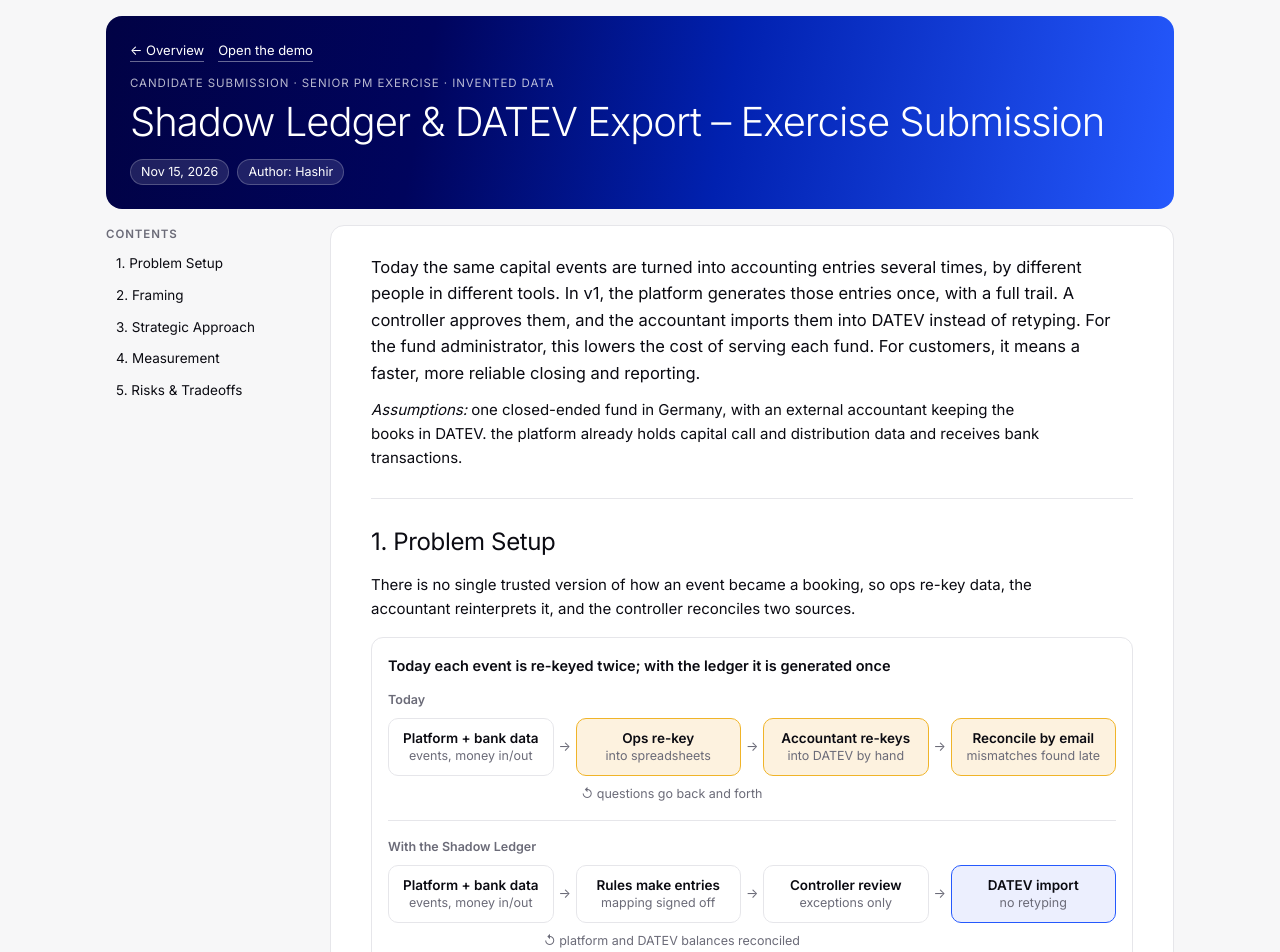
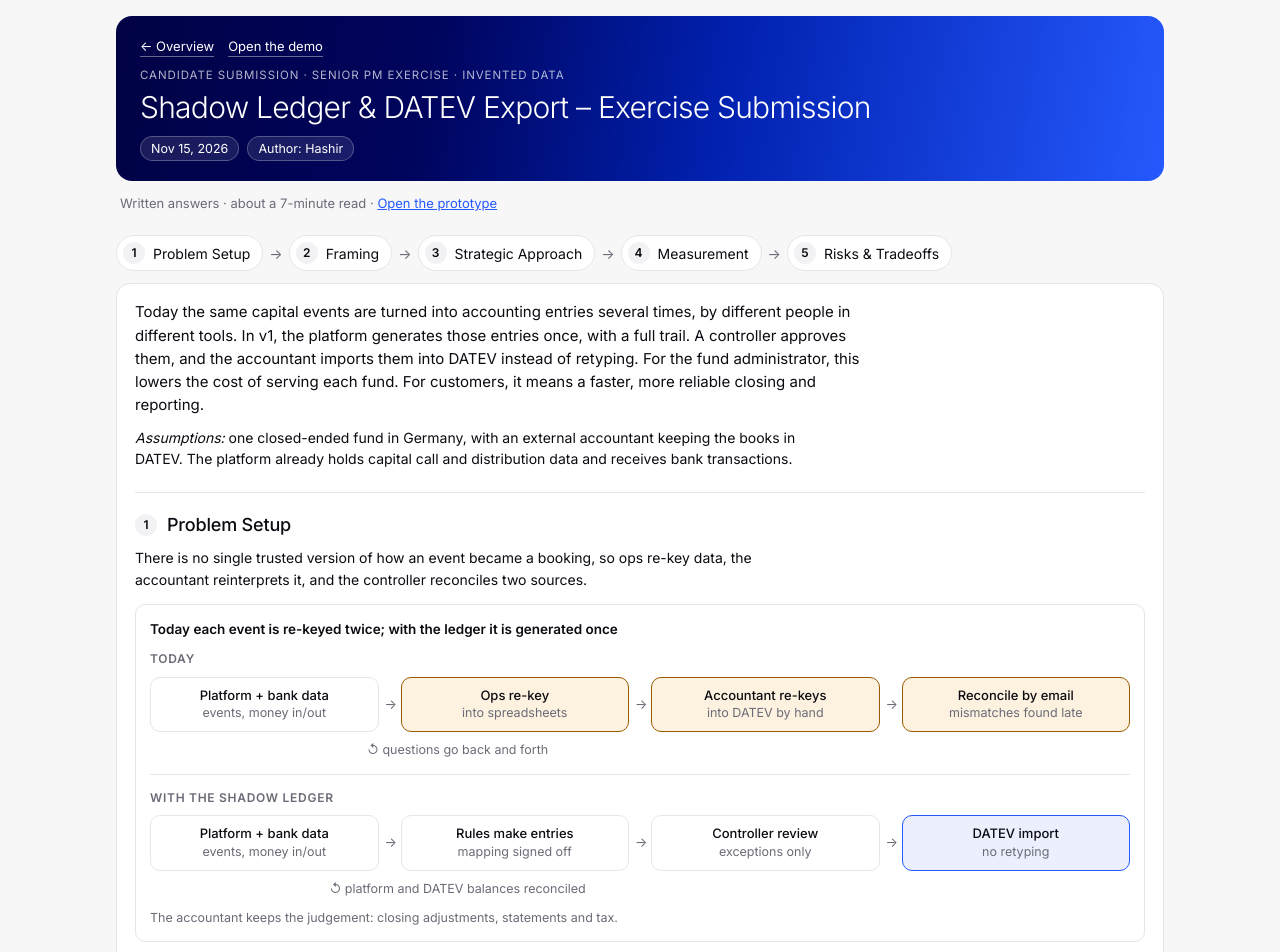
Before and after one commit to hashir107/shadow-ledger-mvp, a plain HTML site: page submission.html in a window 1280 px wide. Shown: the top 952 px of the page. Drawn offline with Linux system fonts and the light colour scheme.

Commit message:
Restyle submission page to match the prototype
Co-Authored-By: Claude Opus 5.5 <noreply@anthropic.com>
Claude-Session: https://claude.ai/code/session_01ELY2WSD1hFA5qSy6MsPQwP

```diff
--- a/site.css
+++ b/site.css
@@ -1,9 +1,9 @@
 /* Shared styles for the landing page and the written submission.
-   Same palette as the prototype (demo.html): navy-to-electric-blue band, black/white pills, periwinkle accents. */
+   Matches the prototype (demo.html): same palette, hero band, numbered step pills, flat cards and table style. */
 :root{
   --bg:#f7f7f8; --surface:#ffffff; --ink:#0b0b12; --muted:#6b6b78; --line:#e6e6ea;
   --accent:#2559fd; --accent-soft:#eceffe; --peri:#868afc; --btn:#000000; --btn-ink:#ffffff;
-  --warn:#9a5b00; --warn-soft:#fdf2df; --warn-line:#f0b429; --info-soft:#f2f2f5;
+  --good:#12805c; --good-soft:#e3f5ee; --warn:#9a5b00; --warn-soft:#fdf2df; --info-soft:#f2f2f5;
   --hero:linear-gradient(100deg,#010245 0%,#00045d 30%,#0121b0 58%,#2559fd 100%);
   --font-body:"Inter",system-ui,-apple-system,"Segoe UI",sans-serif;
   --font-mono:"IBM Plex Mono",ui-monospace,Menlo,Consolas,monospace;
@@ -13,99 +13,103 @@
   :root:not([data-theme="light"]){
     --bg:#03041f; --surface:#0a0d38; --ink:#eef0ff; --muted:#a3a7d6; --line:#1f2463;
     --accent:#7d9bff; --accent-soft:#16207a; --peri:#a5a8ff; --btn:#ffffff; --btn-ink:#000000;
-    --warn:#f2b35c; --warn-soft:#3a2a10; --warn-line:#a87a2a; --info-soft:#111650;
+    --good:#4fd1a1; --good-soft:#0e3a33; --warn:#f2b35c; --warn-soft:#3a2a10; --info-soft:#111650;
     color-scheme:dark;
   }
 }
 :root[data-theme="dark"]{
   --bg:#03041f; --surface:#0a0d38; --ink:#eef0ff; --muted:#a3a7d6; --line:#1f2463;
   --accent:#7d9bff; --accent-soft:#16207a; --peri:#a5a8ff; --btn:#ffffff; --btn-ink:#000000;
-  --warn:#f2b35c; --warn-soft:#3a2a10; --warn-line:#a87a2a; --info-soft:#111650;
+  --good:#4fd1a1; --good-soft:#0e3a33; --warn:#f2b35c; --warn-soft:#3a2a10; --info-soft:#111650;
   color-scheme:dark;
 }
 *{box-sizing:border-box}
+[hidden]{display:none!important}
 html,body{margin:0}
-body{background:var(--bg);color:var(--ink);font:15px/1.6 var(--font-body)}
+html{scroll-padding-top:72px}
+body{background:var(--bg);color:var(--ink);font:14px/1.55 var(--font-body)}
 a{color:var(--accent)}
-a:focus-visible{outline:2px solid var(--accent);outline-offset:2px;border-radius:4px}
-.wrap{max-width:1100px;margin:0 auto;padding:16px}
+a:focus-visible{outline:2px solid var(--accent);outline-offset:2px}
+.wrap{max-width:1080px;margin:0 auto;padding:16px}
 
-/* Hero band */
-.hero{background:var(--hero);color:#fff;border-radius:16px;padding:24px}
+/* Hero band (same as the demo header) */
+.hero{background:var(--hero);color:#fff;border-radius:16px;padding:20px 24px}
 .hero a{color:#fff}
-.crumbs{display:flex;gap:14px;flex-wrap:wrap;margin:0 0 12px;font-size:13px}
+.crumbs{display:flex;gap:14px;flex-wrap:wrap;margin:0 0 10px;font-size:13px}
 .crumbs a{text-decoration:none;border-bottom:1px solid rgba(255,255,255,.4)}
 .crumbs a:hover{border-bottom-color:#fff}
-.eyebrow{font-size:11.5px;letter-spacing:.08em;text-transform:uppercase;color:rgba(255,255,255,.72);margin:0 0 8px}
-.hero h1{font-size:clamp(28px,5vw,40px);margin:0;font-weight:300;letter-spacing:-.025em;line-height:1.12;text-wrap:balance}
-.hero .sub{color:rgba(255,255,255,.8);margin:10px 0 0;max-width:62ch}
-.meta{display:flex;gap:8px;flex-wrap:wrap;margin-top:14px;font-size:12.5px}
-.meta span{background:rgba(255,255,255,.12);border:1px solid rgba(255,255,255,.22);border-radius:999px;padding:2px 10px}
+.eyebrow{font-size:11.5px;letter-spacing:.08em;text-transform:uppercase;color:rgba(255,255,255,.7);margin:0 0 6px}
+.hero h1{font-size:30px;margin:0;font-weight:300;letter-spacing:-.025em;line-height:1.1;text-wrap:balance}
+.hero .sub{color:rgba(255,255,255,.78);margin:6px 0 0;max-width:62ch}
+.meta{display:flex;gap:8px;flex-wrap:wrap;margin-top:12px;font-size:12.5px}
+.meta span{background:rgba(255,255,255,.1);border:1px solid rgba(255,255,255,.25);border-radius:999px;padding:2px 10px}
 
-.banner{background:var(--surface);border:1px solid var(--line);border-left:4px solid var(--peri);padding:10px 14px;border-radius:10px;margin:12px 0;font-size:13px}
+.banner{margin:10px 0;font-size:13px;color:var(--muted);padding:2px 4px}
+
+/* Numbered step pills (same as the demo's workflow bar) */
+.stepbar{position:sticky;top:env(safe-area-inset-top,0px);z-index:5;background:var(--bg);padding:10px 0;margin:0 0 2px}
+.steps{display:flex;gap:4px;align-items:center;flex-wrap:wrap;list-style:none;margin:0;padding:0}
+.steps li{display:flex;align-items:center;gap:4px}
+.steps li + li::before{content:"→";color:var(--muted);margin:0 2px}
+.step{display:flex;gap:8px;align-items:center;border:1px solid var(--line);background:var(--surface);border-radius:999px;padding:6px 12px 6px 6px;color:var(--ink);text-decoration:none;font-size:14px}
+.step:hover{border-color:var(--accent)}
+.step .n,h2 .n{display:inline-grid;place-items:center;width:22px;height:22px;border-radius:50%;background:var(--info-soft);font-size:12px;font-weight:600;flex:none}
+.step[aria-current="step"]{border-color:var(--ink);font-weight:600}
+.step[aria-current="step"] .n{background:var(--btn);color:var(--btn-ink)}
+@media (max-width:640px){
+  .stepbar{position:static}
+  .steps li + li::before{display:none}
+}
 
 /* Landing choice cards */
 .choices{display:grid;grid-template-columns:repeat(auto-fit,minmax(280px,1fr));gap:12px;margin-top:12px}
-.choice{display:flex;flex-direction:column;gap:8px;background:var(--surface);border:1px solid var(--line);border-radius:14px;padding:22px;text-decoration:none;color:var(--ink);transition:border-color .15s}
+.choice{display:flex;flex-direction:column;gap:8px;background:var(--surface);border:1px solid var(--line);border-radius:14px;padding:18px;text-decoration:none;color:var(--ink);transition:border-color .15s}
 .choice:hover{border-color:var(--accent)}
-.choice .k{font-size:12px;letter-spacing:.06em;text-transform:uppercase;color:var(--muted)}
-.choice h2{margin:0;font-size:22px;font-weight:400;letter-spacing:-.015em}
-.choice p{margin:0;color:var(--muted);font-size:14px}
-.choice .go{margin-top:auto;padding-top:10px;align-self:flex-start;background:var(--btn);color:var(--btn-ink);border-radius:999px;padding:7px 16px;font-size:14px;font-weight:500}
+.choice .k{font-size:12px;font-weight:600;letter-spacing:.06em;text-transform:uppercase;color:var(--muted)}
+.choice h2{margin:0;font-size:18px;font-weight:500;letter-spacing:-.01em}
+.choice p{margin:0;color:var(--muted);font-size:13px;max-width:60ch}
+.choice .go{margin-top:auto;padding-top:10px;align-self:flex-start;background:var(--btn);color:var(--btn-ink);border-radius:999px;padding:6px 14px;font-size:14px;font-weight:500}
 
-/* Submission document */
-.doc-grid{display:grid;grid-template-columns:200px minmax(0,1fr);gap:24px;align-items:start;margin-top:16px}
-@media (max-width:860px){.doc-grid{grid-template-columns:1fr}}
-.toc{position:sticky;top:16px;font-size:13.5px}
-.toc b{display:block;font-size:11.5px;letter-spacing:.08em;text-transform:uppercase;color:var(--muted);margin-bottom:6px}
-.toc ol{list-style:none;margin:0;padding:0;display:grid;gap:2px}
-.toc a{display:block;color:var(--ink);text-decoration:none;padding:4px 10px;border-radius:999px}
-.toc a:hover{background:var(--accent-soft);color:var(--accent)}
-@media (max-width:860px){
-  .toc{position:static}
-  .toc ol{display:flex;flex-wrap:wrap;gap:6px}
-  .toc a{border:1px solid var(--line);background:var(--surface)}
-}
-article{background:var(--surface);border:1px solid var(--line);border-radius:14px;padding:28px clamp(16px,4vw,40px);min-width:0}
-article > section + section{margin-top:28px;padding-top:24px;border-top:1px solid var(--line)}
-article h2{font-size:24px;font-weight:400;letter-spacing:-.015em;margin:0 0 12px;text-wrap:balance}
-article h3{font-size:15px;font-weight:600;margin:20px 0 6px}
-article p,article li{max-width:72ch}
-article p{margin:0 0 12px}
-article ul{margin:0 0 12px;padding-left:20px}
-article li{margin-bottom:6px}
-article ul ul{margin:6px 0 0}
-.lead{font-size:16.5px}
-.callout{background:var(--accent-soft);border-radius:10px;padding:12px 16px;margin:14px 0;font-weight:600}
-.tablewrap{overflow-x:auto;margin:12px 0 16px;border:1px solid var(--line);border-radius:10px}
-table{border-collapse:collapse;width:100%;font-size:14px}
-th,td{border-bottom:1px solid var(--line);padding:9px 12px;text-align:left;vertical-align:top}
-tr:last-child td{border-bottom:none}
-th{font-weight:500;color:var(--muted);font-size:13px;background:var(--info-soft)}
-td + td,th + th{border-left:1px solid var(--line)}
-.tag{display:inline-block;border-radius:999px;padding:1px 9px;font-size:12.5px;font-weight:600;white-space:nowrap}
+/* Submission document: one flat card, like the demo's main panel */
+article{background:var(--surface);border:1px solid var(--line);border-radius:14px;padding:16px 18px 18px;min-width:0}
+article > section + section{margin-top:22px;padding-top:18px;border-top:1px solid var(--line)}
+article h2{display:flex;gap:10px;align-items:center;font-size:18px;font-weight:500;letter-spacing:-.01em;margin:0 0 8px}
+article h3{font-size:13px;font-weight:600;color:var(--muted);text-transform:uppercase;letter-spacing:.06em;margin:18px 0 8px}
+article p,article li{max-width:78ch}
+article p{margin:0 0 10px}
+article ul{margin:0 0 10px;padding-left:20px}
+article li{margin-bottom:5px}
+article ul ul{margin:5px 0 0}
+.lead{font-size:15px}
+.callout{border:1px dashed var(--peri);background:var(--accent-soft);border-radius:10px;padding:10px 12px;margin:12px 0;font-weight:600}
+.tablewrap{overflow-x:auto;margin:10px 0 14px}
+table{border-collapse:collapse;width:100%;font-size:13px}
+th,td{border-bottom:1px solid var(--line);padding:7px 8px;text-align:left;vertical-align:top}
+th{font-weight:600;color:var(--muted);font-size:12px;background:var(--info-soft)}
+.tag{display:inline-block;border-radius:999px;padding:1px 8px;font-size:12px;font-weight:500;white-space:nowrap}
 .tag.lead-i{background:var(--accent-soft);color:var(--accent)}
 .tag.lag-i{background:var(--info-soft);color:var(--ink)}
 
 /* Workflow diagram, drawn with boxes */
-.flowfig{border:1px solid var(--line);border-radius:12px;padding:16px;margin:16px 0}
-.flowfig h4{margin:0 0 12px;font-size:14.5px}
-.flowfig .lane-label{font-size:12.5px;font-weight:600;color:var(--muted);margin:0 0 8px}
-.lane{display:grid;grid-template-columns:repeat(4,minmax(0,1fr));gap:22px;position:relative}
-.lane .box{position:relative;border:1.5px solid var(--line);border-radius:10px;padding:10px;text-align:center;background:var(--surface);font-size:13px;line-height:1.35}
-.lane .box b{display:block;font-size:13.5px}
+.flowfig{border:1px solid var(--line);border-radius:10px;padding:14px;margin:14px 0}
+.flowfig h4{margin:0 0 10px;font-size:13.5px;font-weight:600}
+.flowfig .lane-label{font-size:12px;font-weight:600;color:var(--muted);text-transform:uppercase;letter-spacing:.06em;margin:0 0 8px}
+.lane{display:grid;grid-template-columns:repeat(4,minmax(0,1fr));gap:22px}
+.lane .box{position:relative;border:1px solid var(--line);border-radius:10px;padding:9px 10px;text-align:center;background:var(--surface);font-size:13px;line-height:1.35}
+.lane .box b{display:block;font-weight:500}
 .lane .box span{color:var(--muted);font-size:12.5px}
-.lane .box + .box::before{content:"→";position:absolute;left:-18px;top:50%;transform:translateY(-50%);color:var(--muted)}
-.lane .box.manual{border-color:var(--warn-line);background:var(--warn-soft)}
+.lane .box + .box::before{content:"→";position:absolute;left:-17px;top:50%;transform:translateY(-50%);color:var(--muted)}
+.lane .box.manual{border-color:var(--warn);background:var(--warn-soft)}
 .lane .box.target{border-color:var(--accent);background:var(--accent-soft)}
 .loop{font-size:12.5px;color:var(--muted);text-align:center;margin:8px 0 0}
-.flowfig hr{border:none;border-top:1px solid var(--line);margin:16px 0}
-.flowfig .foot{font-size:12.5px;color:var(--muted);margin:12px 0 0}
+.flowfig hr{border:none;border-top:1px solid var(--line);margin:14px 0}
+.flowfig .foot{font-size:12.5px;color:var(--muted);margin:10px 0 0}
 @media (max-width:640px){
   .lane{grid-template-columns:1fr;gap:20px}
   .lane .box + .box::before{content:"↓";left:50%;top:-17px;transform:translateX(-50%)}
 }
-.docfoot{display:flex;gap:10px;flex-wrap:wrap;align-items:center;margin-top:28px;padding-top:20px;border-top:1px solid var(--line)}
-.btn{display:inline-block;background:var(--btn);color:var(--btn-ink);border-radius:999px;padding:7px 16px;font-size:14px;font-weight:500;text-decoration:none}
-.btn.ghost{background:var(--surface);color:var(--ink);border:1px solid var(--line)}
+.docfoot{display:flex;gap:8px;flex-wrap:wrap;align-items:center;margin-top:18px;padding-top:12px;border-top:1px solid var(--line)}
+.btn{display:inline-block;background:var(--btn);color:var(--btn-ink);border:1px solid var(--btn);border-radius:999px;padding:6px 14px;font-size:14px;font-weight:500;text-decoration:none}
+.btn.ghost{background:var(--surface);color:var(--ink);border-color:var(--line)}
+.btn.ghost:hover{border-color:var(--accent)}
 @media (prefers-reduced-motion:reduce){.choice{transition:none}}
--- a/submission.html
+++ b/submission.html
@@ -22,28 +22,29 @@
     <div class="meta"><span>Nov 15, 2026</span><span>Author: Hashir</span></div>
   </header>
 
-  <div class="doc-grid">
-    <nav class="toc" aria-label="Contents">
-      <b>Contents</b>
-      <ol>
-        <li><a href="#problem">1. Problem Setup</a></li>
-        <li><a href="#framing">2. Framing</a></li>
-        <li><a href="#strategy">3. Strategic Approach</a></li>
-        <li><a href="#measurement">4. Measurement</a></li>
-        <li><a href="#risks">5. Risks &amp; Tradeoffs</a></li>
-      </ol>
-    </nav>
+  <p class="banner">Written answers · about a 7-minute read · <a href="demo.html">Open the prototype</a></p>
+
+  <nav class="stepbar" aria-label="Sections">
+    <ol class="steps">
+      <li><a class="step" href="#problem"><span class="n">1</span>Problem Setup</a></li>
+      <li><a class="step" href="#framing"><span class="n">2</span>Framing</a></li>
+      <li><a class="step" href="#strategy"><span class="n">3</span>Strategic Approach</a></li>
+      <li><a class="step" href="#measurement"><span class="n">4</span>Measurement</a></li>
+      <li><a class="step" href="#risks"><span class="n">5</span>Risks &amp; Tradeoffs</a></li>
+    </ol>
+  </nav>
+
 
     <article>
       <!-- SECTION: Intro -->
       <section id="intro">
         <p class="lead">Today the same capital events are turned into accounting entries several times, by different people in different tools. In v1, the platform generates those entries once, with a full trail. A controller approves them, and the accountant imports them into DATEV instead of retyping. For the fund administrator, this lowers the cost of serving each fund. For customers, it means a faster, more reliable closing and reporting.</p>
-        <p><em>Assumptions:</em> one closed-ended fund in Germany, with an external accountant keeping the books in DATEV. the platform already holds capital call and distribution data and receives bank transactions.</p>
+        <p><em>Assumptions:</em> one closed-ended fund in Germany, with an external accountant keeping the books in DATEV. The platform already holds capital call and distribution data and receives bank transactions.</p>
       </section>
 
       <!-- SECTION: 1. Problem Setup -->
       <section id="problem">
-        <h2>1. Problem Setup</h2>
+        <h2><span class="n">1</span>Problem Setup</h2>
         <p>There is no single trusted version of how an event became a booking, so ops re-key data, the accountant reinterprets it, and the controller reconciles two sources.</p>
 
         <figure class="flowfig" aria-label="Current vs future workflow">
@@ -110,7 +111,7 @@
 
       <!-- SECTION: 2. Framing -->
       <section id="framing">
-        <h2>2. Framing</h2>
+        <h2><span class="n">2</span>Framing</h2>
         <ul>
           <li><b>What I'd ask to see (last 2–4 quarters of the flagship fund):</b>
             <ul>
@@ -139,10 +140,10 @@
 
       <!-- SECTION: 3. Strategic Approach -->
       <section id="strategy">
-        <h2>3. Strategic Approach</h2>
+        <h2><span class="n">3</span>Strategic Approach</h2>
         <p>Earn the accountant's trust on a few events, prove the time saved, then scale. The fund administrator delivers fund admin as a service, so every manual accounting hour is partly its own cost. The Shadow Ledger is first a margin lever, then a faster, clearer close for customers, and later the base for reporting.</p>
 
-        <h3>Principles:</h3>
+        <h3>Principles</h3>
         <ul>
           <li><b>Correct books first.</b> One wrong export costs more trust than ten manual entries save, hence shadow mode and review/approval.</li>
           <li><b>Every entry traces back.</b> Each one links to its source event, rule version and export batch. No entry exists without a source.</li>
@@ -183,7 +184,7 @@
 
       <!-- SECTION: 4. Measurement -->
       <section id="measurement">
-        <h2>4. Measurement</h2>
+        <h2><span class="n">4</span>Measurement</h2>
         <div class="tablewrap">
           <table>
             <thead><tr><th>Type</th><th>Metric</th><th>Why it matters</th></tr></thead>
@@ -200,7 +201,7 @@
 
       <!-- SECTION: 5. Risks & Tradeoffs -->
       <section id="risks">
-        <h2>5. Risks &amp; Tradeoffs</h2>
+        <h2><span class="n">5</span>Risks &amp; Tradeoffs</h2>
         <div class="tablewrap">
           <table>
             <thead><tr><th>Risk</th><th>Mitigation</th></tr></thead>
@@ -222,7 +223,19 @@
         <a class="btn ghost" href="index.html">← Overview</a>
       </div>
     </article>
-  </div>
 </div>
+<script>
+// Highlight the section you're reading in the step bar
+(function(){
+  var links=[].slice.call(document.querySelectorAll(".step"));
+  var secs=links.map(function(a){return document.querySelector(a.getAttribute("href"));});
+  function update(){
+    var cur=-1;
+    secs.forEach(function(s,i){ if(s && s.getBoundingClientRect().top<140) cur=i; });
+    links.forEach(function(a,i){ if(i===cur) a.setAttribute("aria-current","step"); else a.removeAttribute("aria-current"); });
+  }
+  addEventListener("scroll",update,{passive:true}); update();
+})();
+</script>
 </body>
 </html>
```
